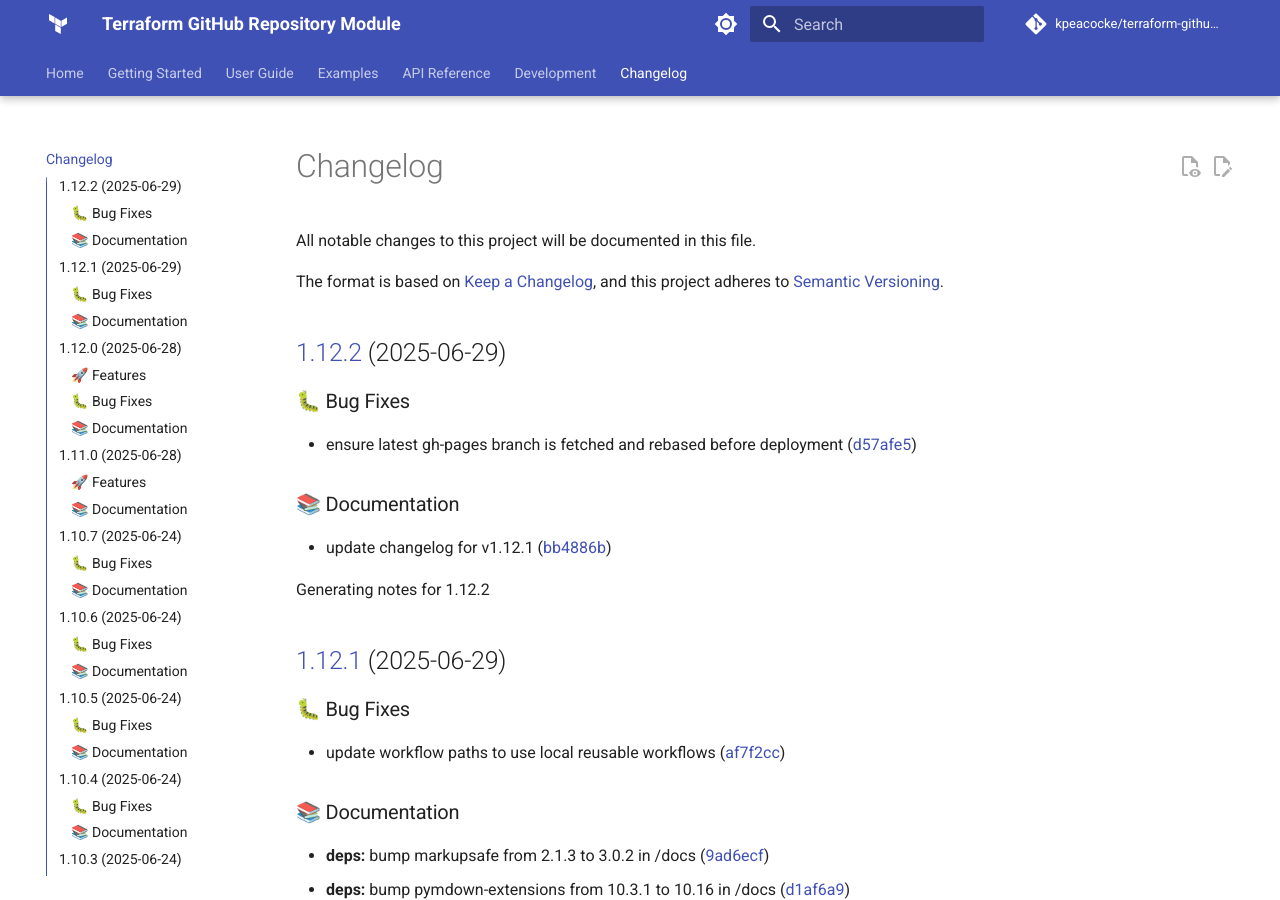
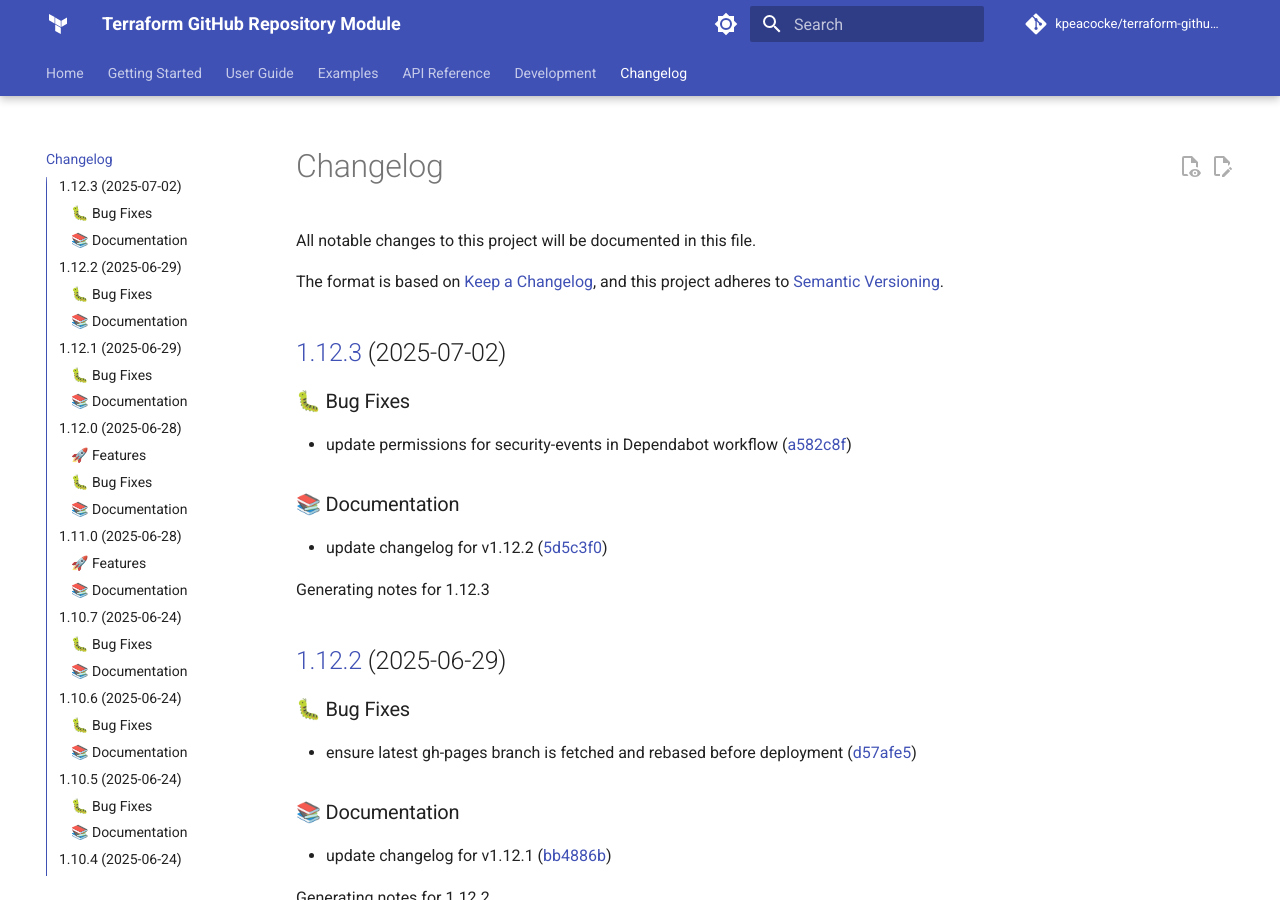
Before and after one commit to kpeacocke/terraform-github-repo, an MkDocs documentation site: the page built from docs/changelog.md, in a window 1280 px wide and 900 px high. Built offline with MkDocs 1.6.1 and Material for MkDocs 9.7.7, drawn with Linux system fonts in a browser that asks for light colours; comment, search, counter and statistics services are not loaded; the version menu is left out.

Commit message:
docs: update changelog for v1.12.3

```diff
--- a/docs/changelog.md
+++ b/docs/changelog.md
@@ -6,6 +6,18 @@ The format is based on [Keep a Changelog](https://keepachangelog.com/en/1.0.0/),
 and this project adheres to [Semantic Versioning](https://semver.org/spec/v2.0.0.html).
 
 <!-- markdownlint-disable MD024 -->
+
+## [1.12.3](https://github.com/kpeacocke/terraform-github-repo/compare/v1.12.2...v1.12.3) (2025-07-02)
+
+### 🐛 Bug Fixes
+
+* update permissions for security-events in Dependabot workflow ([a582c8f](https://github.com/kpeacocke/terraform-github-repo/commit/a582c8fcd7086465abbe1987f95e36768442e33a))
+
+### 📚 Documentation
+
+* update changelog for v1.12.2 ([5d5c3f0](https://github.com/kpeacocke/terraform-github-repo/commit/5d5c3f0e626f63be33d47d24569bcb44d1a4bf33))
+
+Generating notes for 1.12.3
 
 ## [1.12.2](https://github.com/kpeacocke/terraform-github-repo/compare/v1.12.1...v1.12.2) (2025-06-29)
 
```
